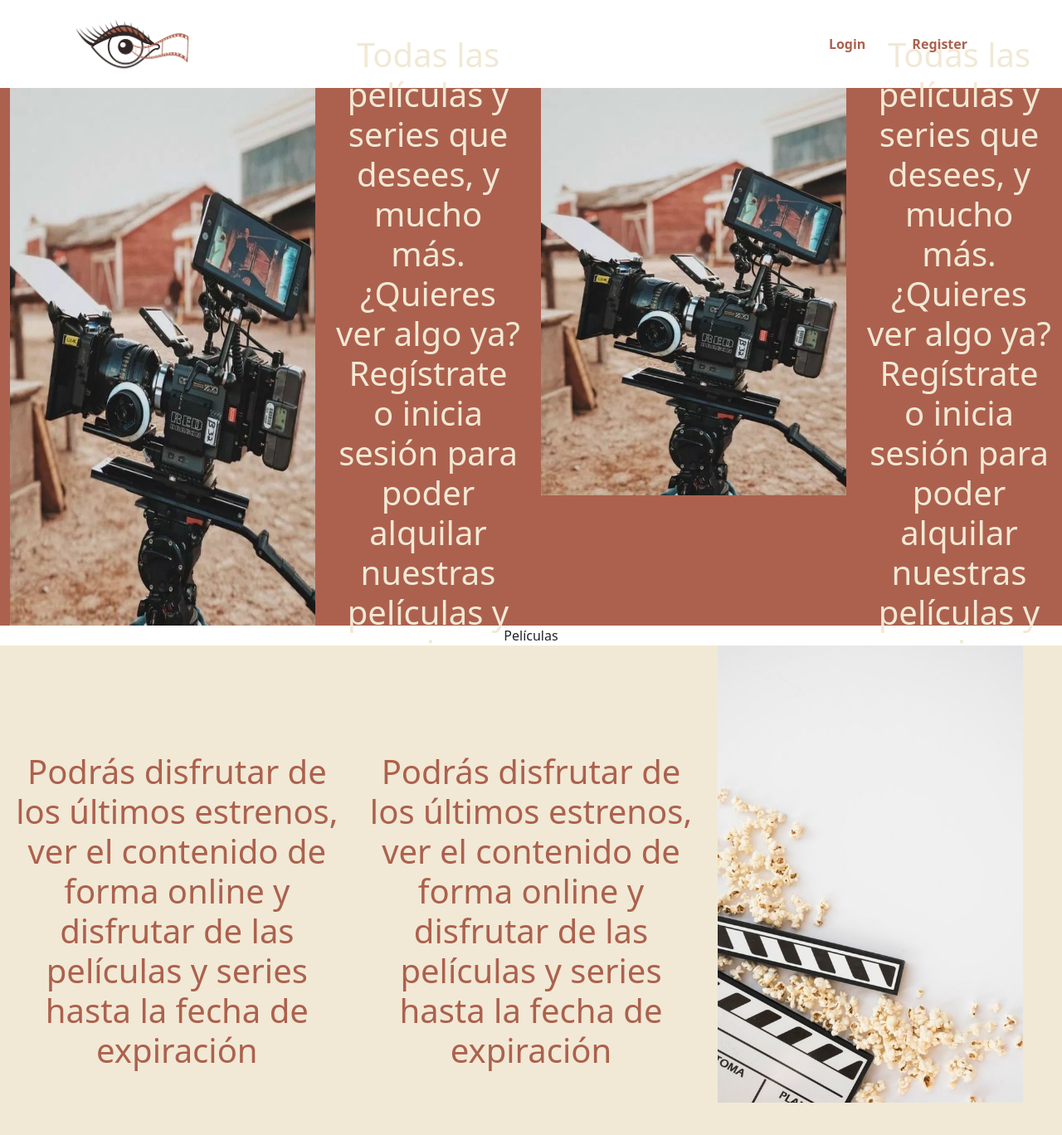
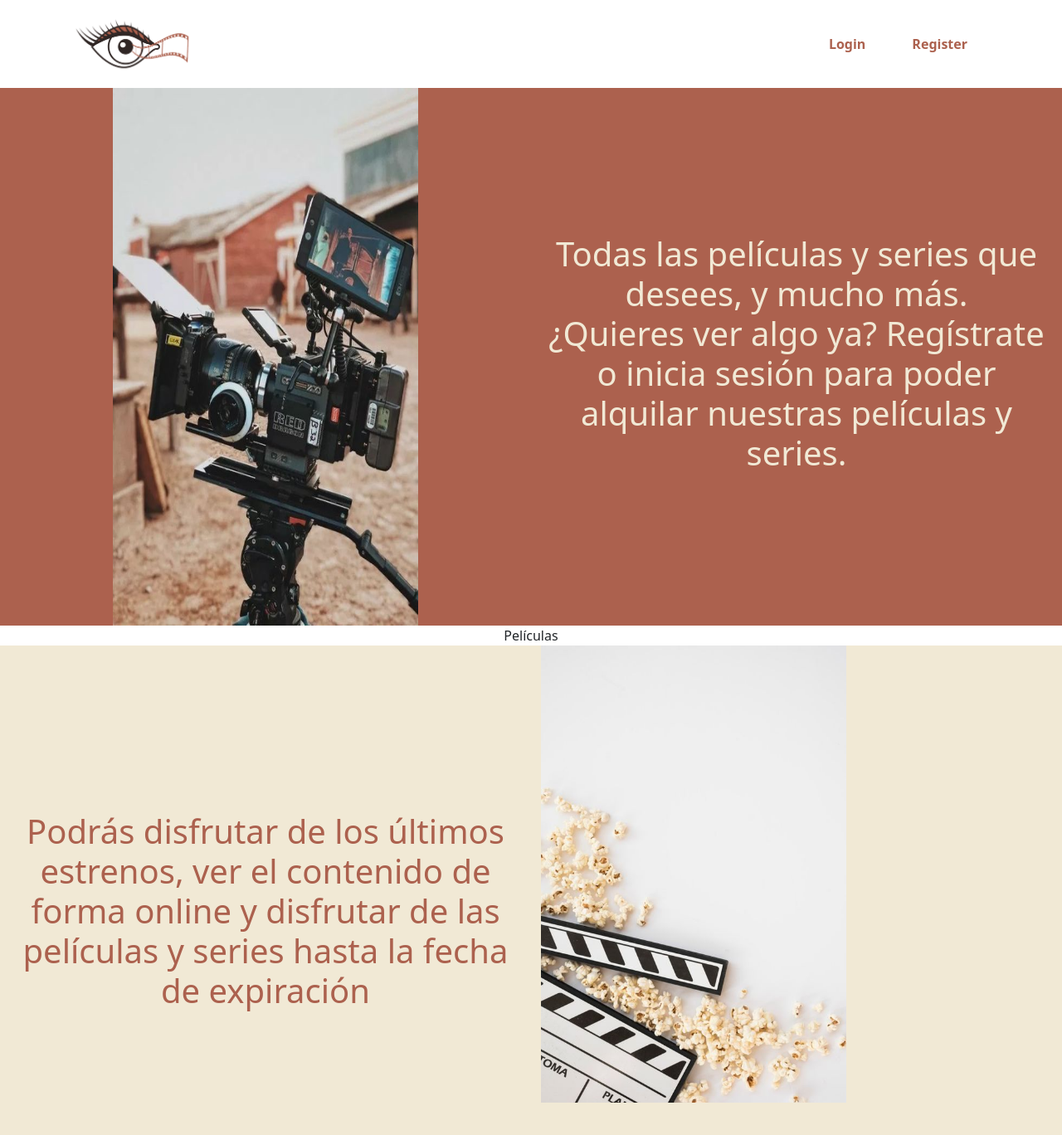
Before and after one commit to Ainamoreno/proyecto_react_rental_movies, a React (Create React App) app: page / in a window 1280 px wide. Shown: the top 1368 px of the page at 83% size. Built offline with nearby package versions, Linux system fonts and the light colour scheme.

Commit message:
Corrigo errores del conflicto

```diff
--- a/src/Containers/Home/Home.jsx
+++ b/src/Containers/Home/Home.jsx
@@ -30,12 +30,6 @@ function Home() {
             nuestras películas y series.
           </h1>
           </Col>
-        <Col>
-          <img className="img" src={cine} alt="" />
-        </Col>
-        <Col>
-          <h1 className="p1">Todas las películas y series que desees, y mucho más. <br /> ¿Quieres ver algo ya? Regístrate o inicia sesión para poder alquilar nuestras películas y series.</h1>
-        </Col>
       </Row>
       <Row>
         <Col>
@@ -43,14 +37,6 @@ function Home() {
         </Col>
       </Row>
       <Row className="row2">
-        <Col>
-          <h1 className="p2">
-            {" "}
-            Podrás disfrutar de los últimos estrenos, ver el contenido de forma
-            online y disfrutar de las películas y series hasta la fecha de
-            expiración
-          </h1>
-        </Col>
         <Col className="colImg">
           <h1 className="p2"> Podrás disfrutar de los últimos estrenos, ver el contenido de forma online y disfrutar de las películas y series hasta la fecha de expiración
           </h1>
```
